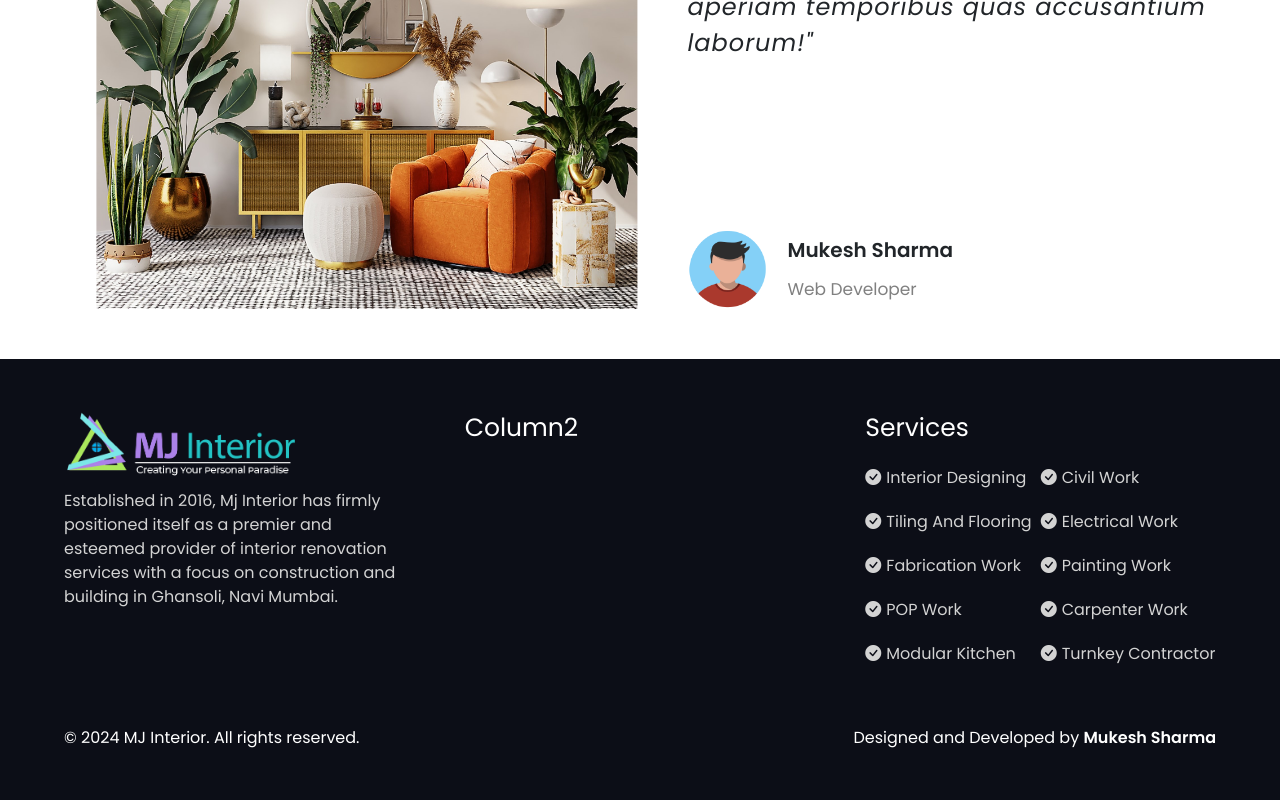
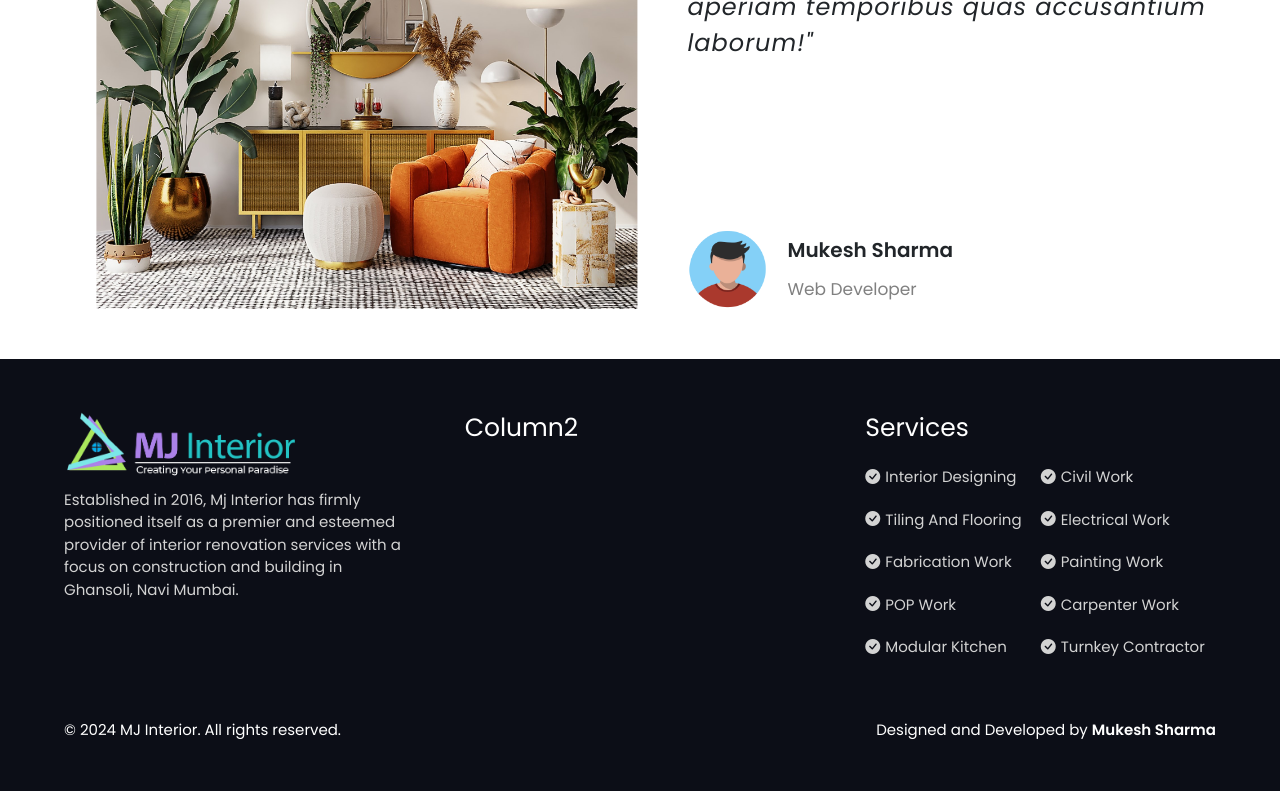
Before and after one commit to Mukesh-Sharma400/mj-interior, a Next.js app: page / in a window 1280 px wide. Shown: the part 4142-4942 px from the top of the page. Built offline with nearby package versions, Linux system fonts and the light colour scheme.

Commit message:
Font Size Fix

```diff
--- a/src/app/components/Footer.js
+++ b/src/app/components/Footer.js
@@ -60,7 +60,10 @@ export const Footer = () => {
         </LeftSide>
         <RightSide>
           <p>
-            Designed and Developed by <span>Mukesh Sharma</span>
+            Designed and Developed by{" "}
+            <a href="https://mukesh-sharma.vercel.app" target="_blank">
+              Mukesh Sharma
+            </a>
           </p>
         </RightSide>
       </BottomWrapper>
@@ -109,7 +112,7 @@ const Logo = styled(Image)`
 `;
 
 const Description = styled.p`
-  font-size: 16px;
+  font-size: 15px;
   color: lightgrey;
   transition: all 0.5s ease-in-out;
 `;
@@ -147,7 +150,7 @@ const ServicesWrapper = styled.div`
 
 const Service = styled.div`
   width: 50%;
-  font-size: 16px;
+  font-size: 15px;
   display: flex;
   gap: 5px;
   padding: 10px 0px;
@@ -160,7 +163,7 @@ const BottomWrapper = styled.div`
   align-items: center;
   justify-content: space-between;
   color: white;
-  font-size: 16px;
+  font-size: 15px;
   transition: all 0.5s ease-in-out;
 `;
 
@@ -171,7 +174,9 @@ const LeftSide = styled.div`
 const RightSide = styled.div`
   transition: all 0.5s ease-in-out;
 
-  span {
+  a {
+    color: white;
+    text-decoration: none;
     transition: all 0.5s ease-in-out;
 
     font-weight: 600;
```
